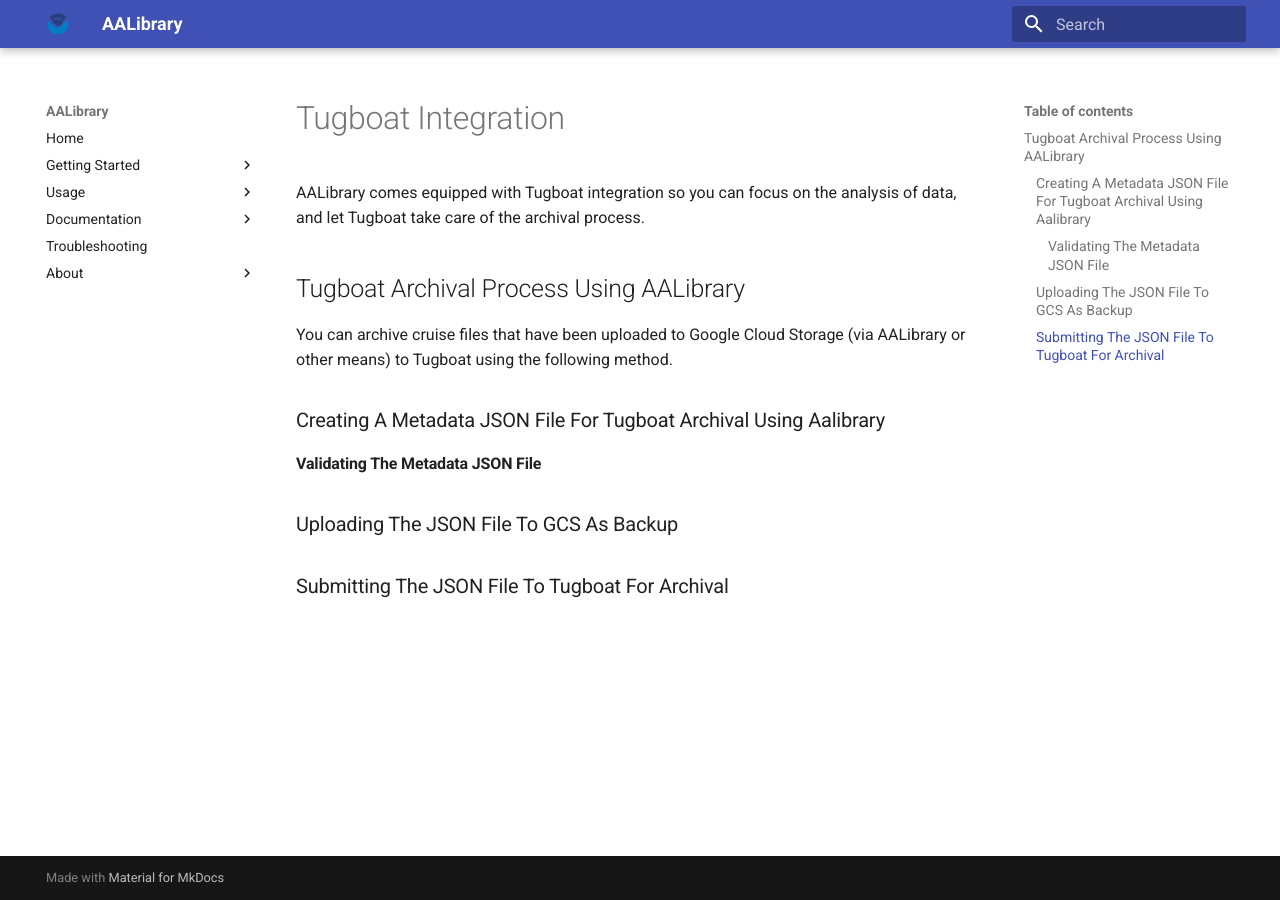
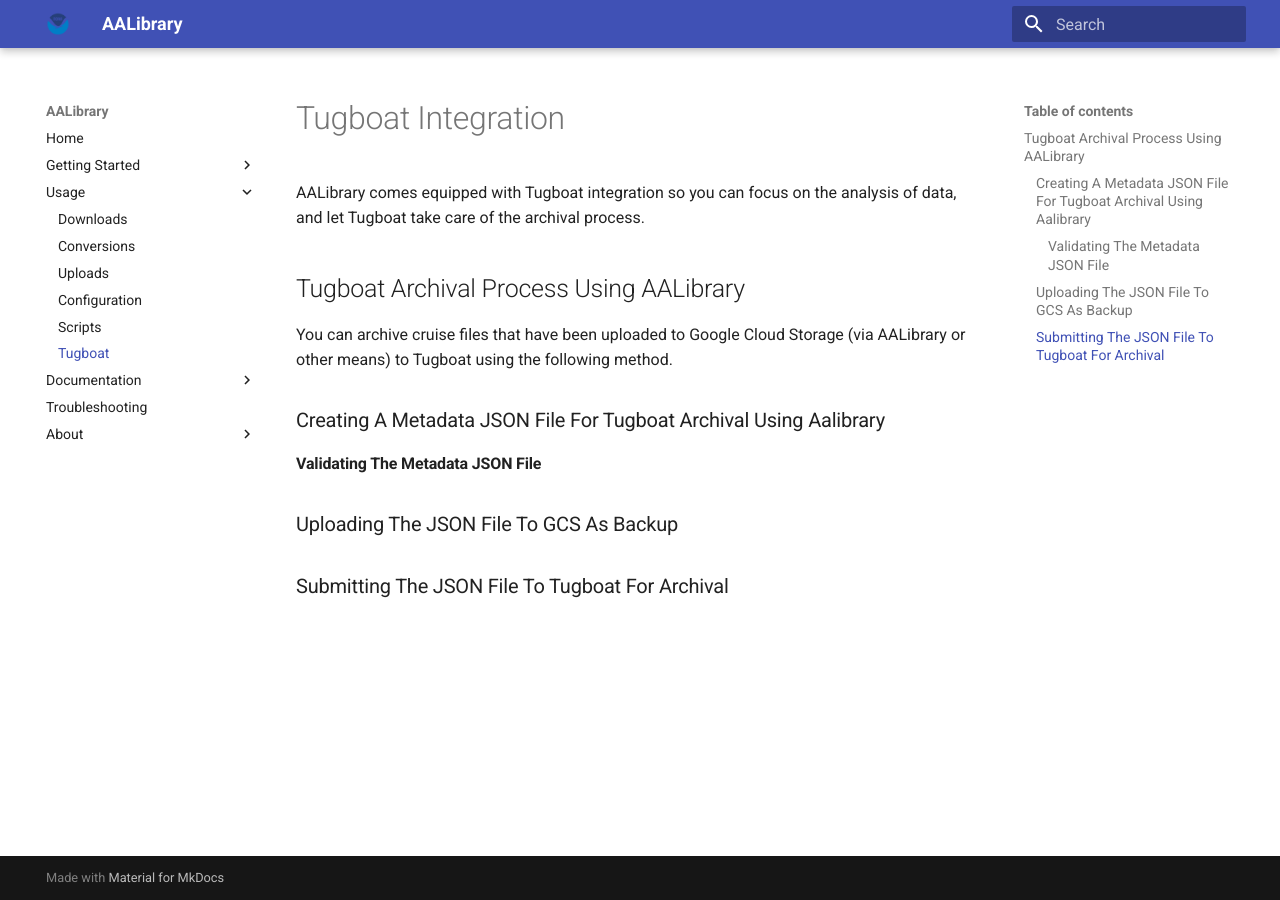
Before and after one commit to nmfs-ost/AA-SI_aalibrary, an MkDocs documentation site: the page built from docs/usage/tugboat.md, in a window 1280 px wide. Built offline with MkDocs 1.6.1 and Material for MkDocs 9.7.7, drawn with Linux system fonts in a browser that asks for light colours.

Commit message:
add: tugboat docs

```diff
--- a/mkdocs.yml
+++ b/mkdocs.yml
@@ -37,6 +37,7 @@
     - "Uploads": usage/uploads.md
     - "Configuration": usage/configuration.md
     - "Scripts": usage/scripts.md
+    - "Tugboat": usage/tugboat.md
   - "Documentation":
     - "AALibrary": documentation/aalibrary.md
     - "Utils": documentation/utils.md
```
